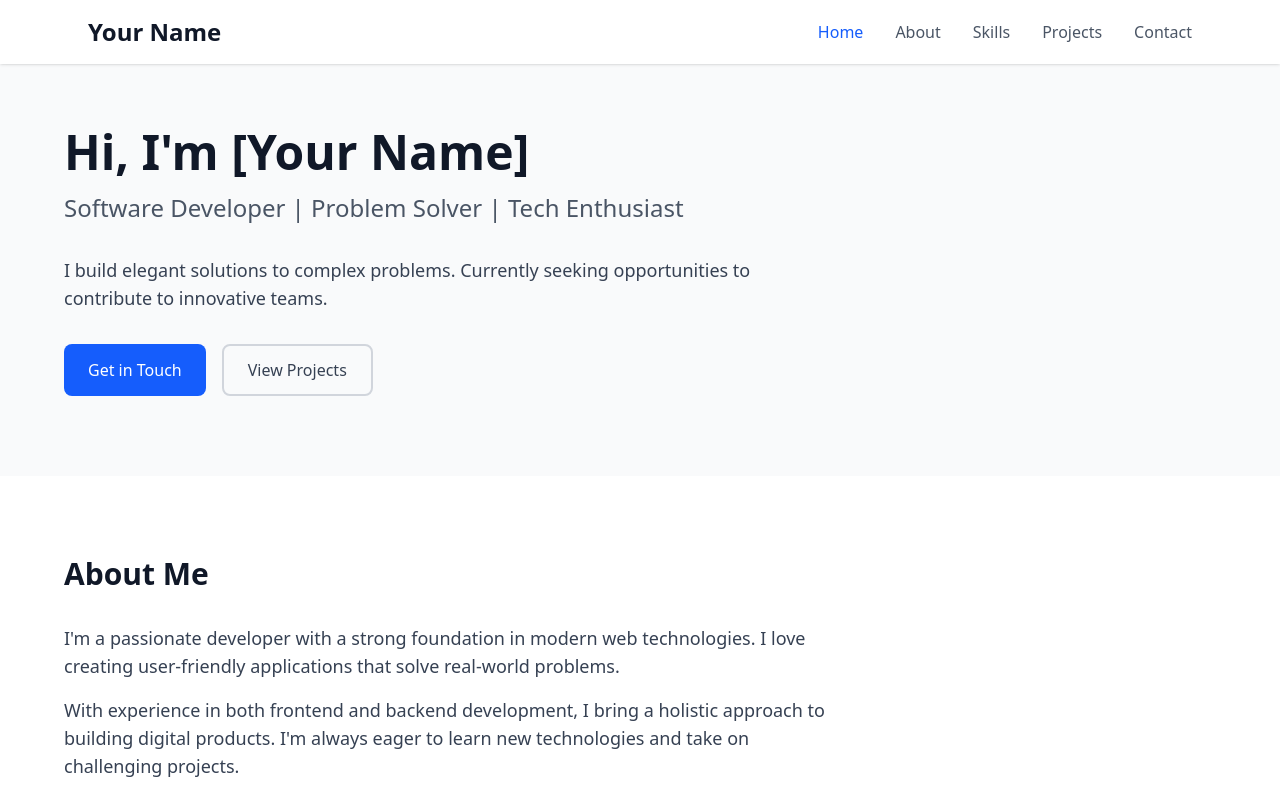
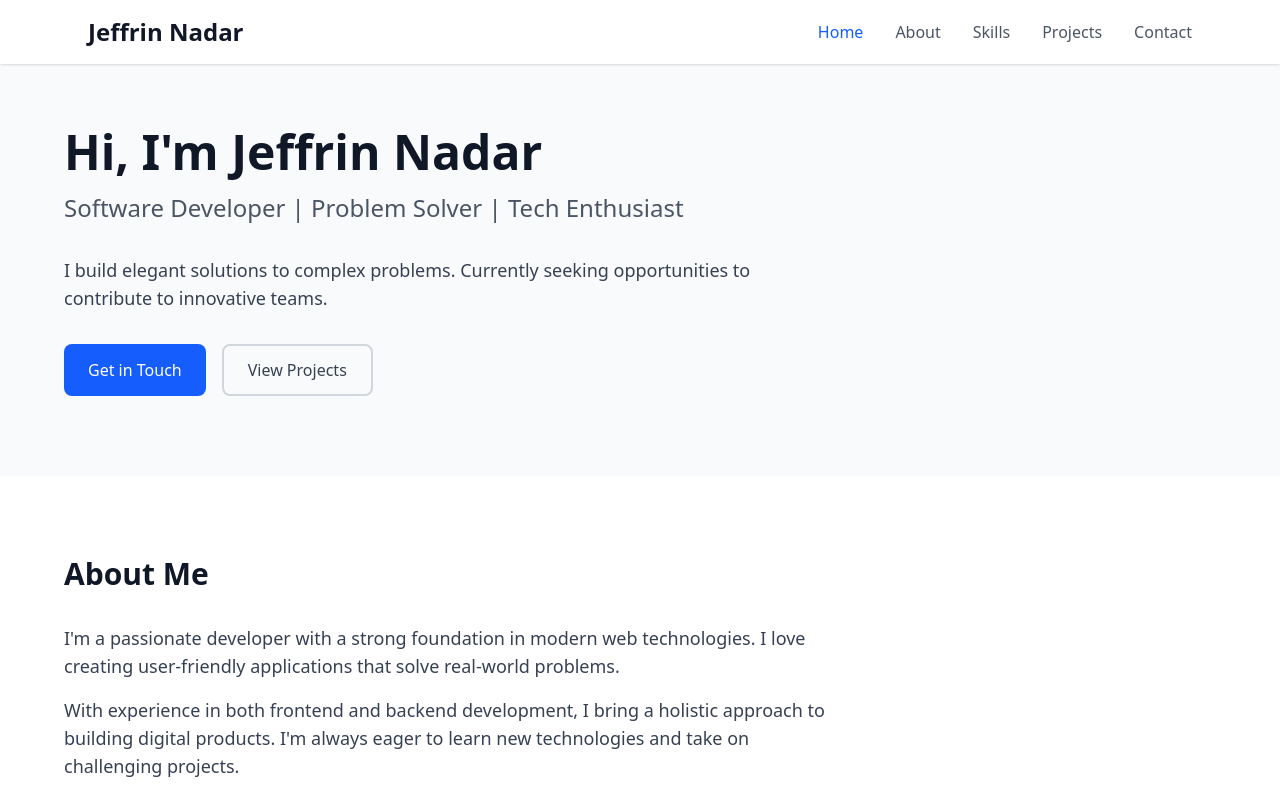
Before and after one commit to JeffrinNadar/my-portfolio, a React (Vite) app: page / in a window 1280 px wide. Shown: the top 800 px of the page. Built offline with nearby package versions, Linux system fonts and the light colour scheme.

Commit message:
Updated page logo and added name

```diff
--- a/index.html
+++ b/index.html
@@ -2,7 +2,7 @@
 <html lang="en">
   <head>
     <meta charset="UTF-8" />
-    <link rel="icon" type="image/svg+xml" href="/vite.svg" />
+    <link rel="icon" type="image/png" href="/jelly.png" />
     <meta name="viewport" content="width=device-width, initial-scale=1.0" />
     <title>my-portfolio</title>
   </head>
--- a/src/App.jsx
+++ b/src/App.jsx
@@ -16,7 +16,7 @@ export default function App() {
       <nav className="fixed top-0 w-full bg-white shadow-sm z-50">
         <div className="max-w-6xl mx-auto px-6 py-4">
           <div className="flex justify-between items-center">
-            <h1 className="text-2xl font-bold text-gray-900">Your Name</h1>
+            <h1 className="text-2xl font-bold text-gray-900">Jeffrin Nadar</h1>
             <div className="flex gap-8">
               {['home', 'about', 'skills', 'projects', 'contact'].map((section) => (
                 <button
@@ -39,7 +39,7 @@ export default function App() {
         <div className="max-w-6xl mx-auto">
           <div className="max-w-3xl">
             <h2 className="text-5xl font-bold text-gray-900 mb-4">
-              Hi, I'm [Your Name]
+              Hi, I'm Jeffrin Nadar
             </h2>
             <p className="text-2xl text-gray-600 mb-8">
               Software Developer | Problem Solver | Tech Enthusiast
```
Also changed, not shown: public/jeff.JPG (added), public/jelly.png (added).
